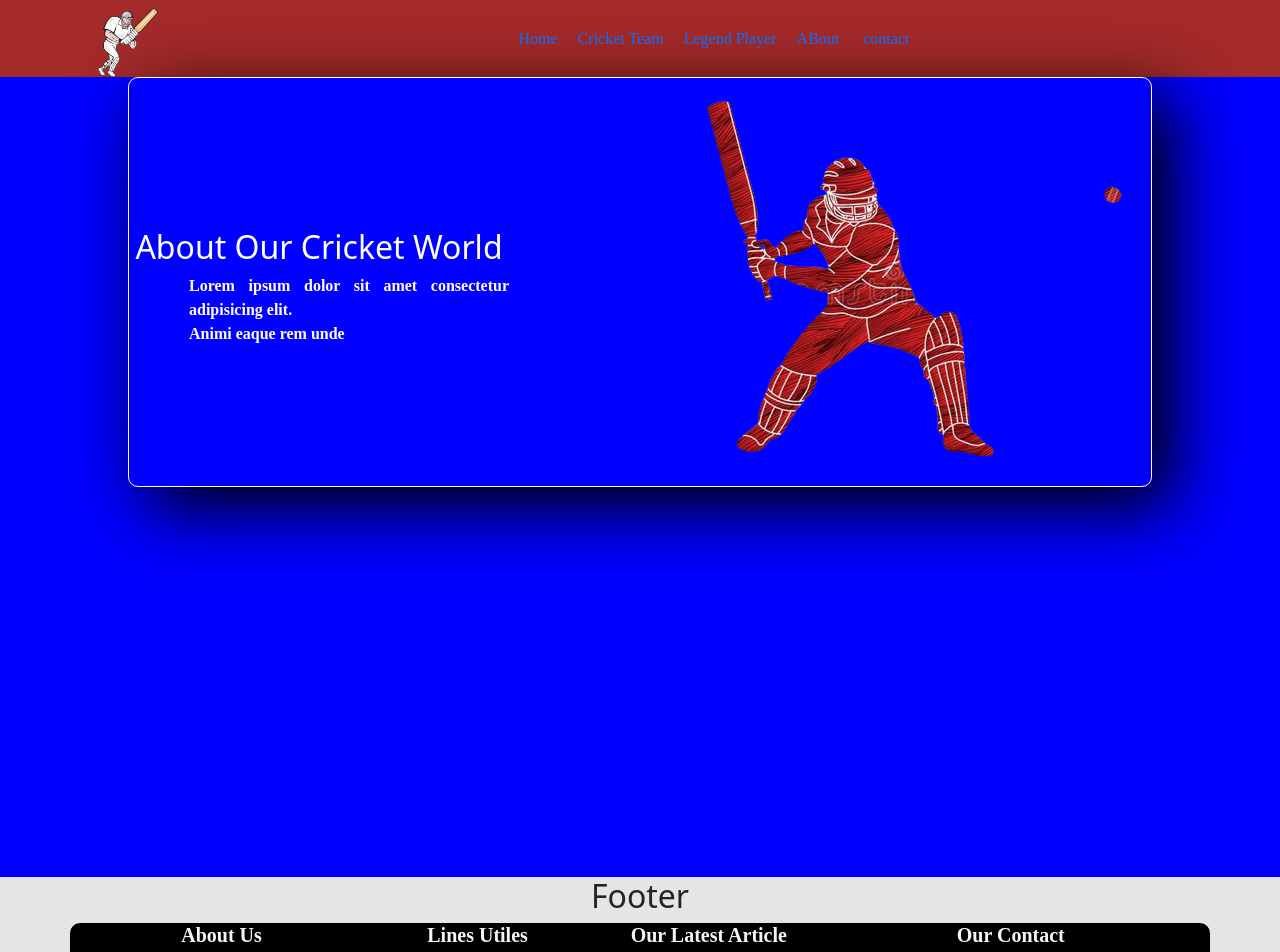
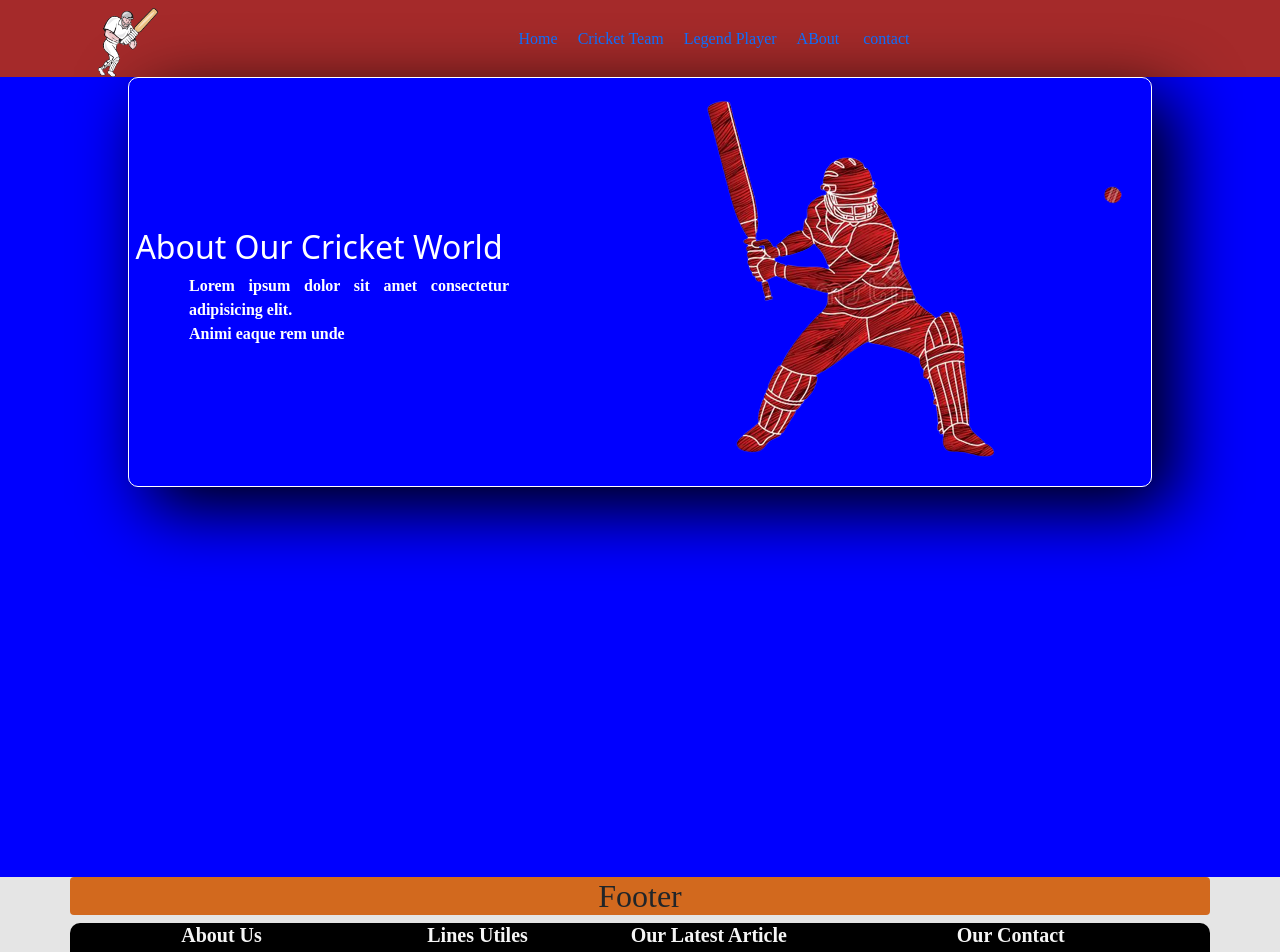
Before and after one commit to AsaduzzamanAlamin123/CricketInfoCountryBase, a React (Create React App) app: page /about in a window 1280 px wide. Shown: the top 952 px of the page. Built offline with nearby package versions, Linux system fonts and the light colour scheme.

Commit message:
push-fot

```diff
--- a/src/componants/Footer/Footer.css
+++ b/src/componants/Footer/Footer.css
@@ -40,3 +40,6 @@
     margin: 10px;
     padding: 7px;
 }
+.ftext{
+    background-color: chocolate;
+}
--- a/src/componants/Footer/Footer.js
+++ b/src/componants/Footer/Footer.js
@@ -15,8 +15,11 @@ import { AiFillInstagram} from 'react-icons/ai';
 const Footer = () => {
     return (
         <div>
-            <h2>Footer</h2>
+
             <footer>
+            <div className='ftext container rounded'>
+            <h2 className='font '>Footer</h2>
+            </div>
             <div className='footer container'>
                 <div className='about-us'>
                     <h5 className='text-sstyle'>About Us</h5>
```
